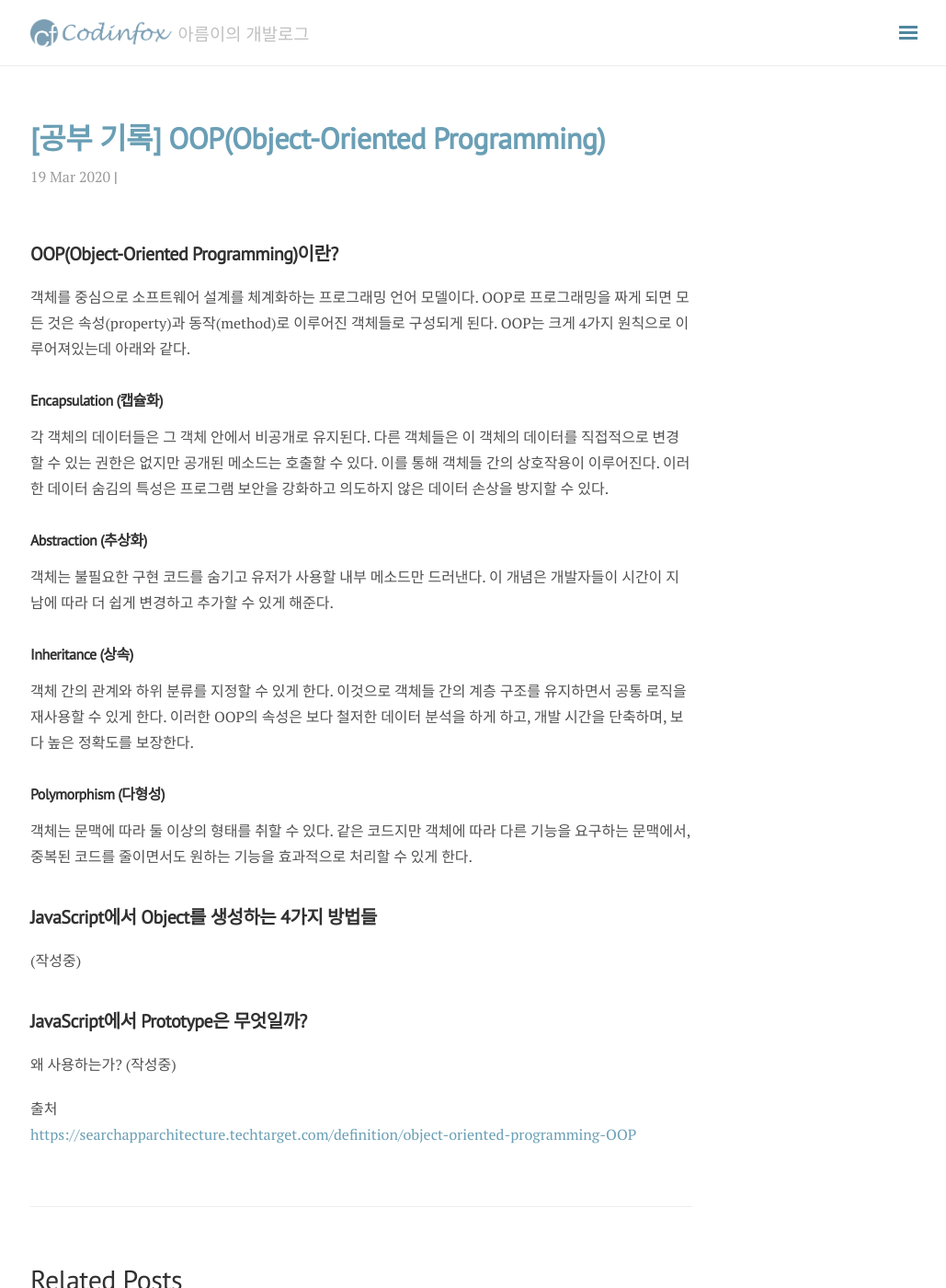
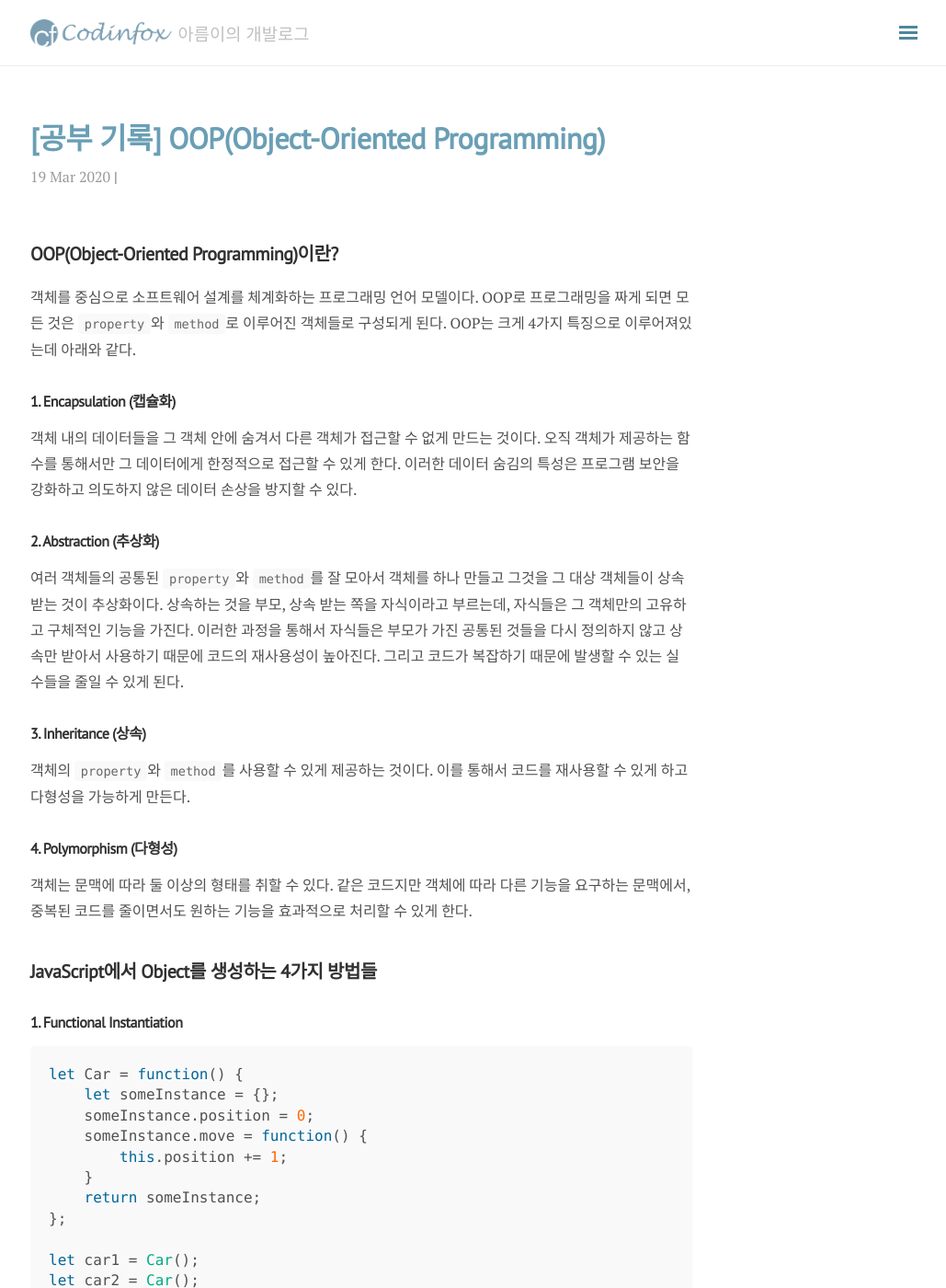
Before and after one commit to aiody/aiody.github.io, a Jekyll site: the page built from _posts/2020-03-19-OOP.md, in a window 1280 px wide and 1400 px high. Shown: the whole window at 92% size, without its empty margins (247-1276 px from the left). Built offline with Jekyll 4.4.1, drawn with Linux system fonts in a browser that asks for light colours; nearby versions of some CDN libraries; our own code applies the rules of GitHub Pages for plain Markdown files; comment, search, counter and statistics services are not loaded; some of the changed text lies outside the part shown.

Commit message:
Update 2020-03-19-OOP.md

````diff
--- a/_posts/2020-03-19-OOP.md
+++ b/_posts/2020-03-19-OOP.md
@@ -6,29 +6,101 @@ categories: JavaScript
 
 ## OOP(Object-Oriented Programming)이란?
 객체를 중심으로 소프트웨어 설계를 체계화하는 프로그래밍 언어 모델이다.
-OOP로 프로그래밍을 짜게 되면 모든 것은 속성(property)과 동작(method)로 이루어진 객체들로 구성되게 된다.
-OOP는 크게 4가지 원칙으로 이루어져있는데 아래와 같다.
+OOP로 프로그래밍을 짜게 되면 모든 것은 `property`와 `method`로 이루어진 객체들로 구성되게 된다.
+OOP는 크게 4가지 특징으로 이루어져있는데 아래와 같다.
 
-#### Encapsulation (캡슐화)
-각 객체의 데이터들은 그 객체 안에서 비공개로 유지된다.
-다른 객체들은 이 객체의 데이터를 직접적으로 변경할 수 있는 권한은 없지만 공개된 메소드는 호출할 수 있다. 이를 통해 객체들 간의 상호작용이 이루어진다.
-이러한 데이터 숨김의 특성은 프로그램 보안을 강화하고 의도하지 않은 데이터 손상을 방지할 수 있다.
+#### 1. Encapsulation (캡슐화)
+객체 내의 데이터들을 그 객체 안에 숨겨서 다른 객체가 접근할 수 없게 만드는 것이다. 오직 객체가 제공하는 함수를 통해서만 그 데이터에게 한정적으로 접근할 수 있게 한다. 이러한 데이터 숨김의 특성은 프로그램 보안을 강화하고 의도하지 않은 데이터 손상을 방지할 수 있다.
 
-#### Abstraction (추상화)
-객체는 불필요한 구현 코드를 숨기고 유저가 사용할 내부 메소드만 드러낸다.
-이 개념은 개발자들이 시간이 지남에 따라 더 쉽게 변경하고 추가할 수 있게 해준다.
+#### 2. Abstraction (추상화)
+여러 객체들의 공통된 `property`와 `method`를 잘 모아서 객체를 하나 만들고 그것을 그 대상 객체들이 상속받는 것이 추상화이다. 상속하는 것을 부모, 상속 받는 쪽을 자식이라고 부르는데, 자식들은 그 객체만의 고유하고 구체적인 기능을 가진다. 이러한 과정을 통해서 자식들은 부모가 가진 공통된 것들을 다시 정의하지 않고 상속만 받아서 사용하기 때문에 코드의 재사용성이 높아진다. 그리고 코드가 복잡하기 때문에 발생할 수 있는 실수들을 줄일 수 있게 된다.
 
-#### Inheritance (상속)
-객체 간의 관계와 하위 분류를 지정할 수 있게 한다. 이것으로 객체들 간의 계층 구조를 유지하면서 공통 로직을 재사용할 수 있게 한다.
-이러한 OOP의 속성은 보다 철저한 데이터 분석을 하게 하고, 개발 시간을 단축하며, 보다 높은 정확도를 보장한다.
+#### 3. Inheritance (상속)
+객체의 `property`와 `method`를 사용할 수 있게 제공하는 것이다. 이를 통해서 코드를 재사용할 수 있게 하고 다형성을 가능하게 만든다.
 
-#### Polymorphism (다형성)
+#### 4. Polymorphism (다형성)
 객체는 문맥에 따라 둘 이상의 형태를 취할 수 있다.
 같은 코드지만 객체에 따라 다른 기능을 요구하는 문맥에서, 중복된 코드를 줄이면서도 원하는 기능을 효과적으로 처리할 수 있게 한다.
 
 ## JavaScript에서 Object를 생성하는 4가지 방법들
-(작성중)
+#### 1. Functional Instantiation
+```js
+let Car = function() {
+    let someInstance = {};
+    someInstance.position = 0;
+    someInstance.move = function() {
+        this.position += 1;
+    }
+    return someInstance;
+};
 
+let car1 = Car();
+let car2 = Car();
+car1.move();
+```
+#### 2. Functional Shared Instantiation
+```js
+let extend = function(to, from) {
+    for (let key in from) {
+        to[key] = from[key];
+    }
+};
+
+let someMethods = {};
+someMethods.move = function() {
+    this.position += 1;
+};
+
+let Car = function(position) {
+    let someInstance = {
+        position: position,
+    };
+    extend(someInstance, someMethods);
+    return someInstance;
+};
+
+let car1 = Car(5);
+let car2 = Car(10);
+car1.move();
+```
+Functional Instantiation 방식은 인스턴스를 생성할 때마다 모든 메소드를 someInstance에게 할당하므로,
+각각의 인스턴스들이 메소드의 수 만큼의 메모리를 더 차지하지만
+Functional Shared Instantiation 방식은 someMethods의 메모리 주소만을 참조하기 때문에 메모리 효율이 좋아집니다.
+
+#### 3. Prototypal Instantiation
+```js
+let someMethods = {};
+someMethods.move = function() {
+    this.position += 1;
+};
+
+let Car = function(position) {
+    let someInstance = Object.create(someMethods);
+    someInstance.position = position;
+    return someInstance;
+};
+
+let car1 = Car(5);
+let car2 = Car(10);
+car1.move();
+```
+object.create() : 특정 객체를 프로토타입으로 하는 객체를 생성해주는 함수.
+
+#### 4. Pseudoclassical Instantiation
+```js
+let Car = function(position) {
+    this.position = position;
+};
+
+Car.prototype.move = function() {
+    this.position += 1;
+};
+
+let car1 = new Car(5);
+let car2 = new Car(10);
+car1.move();
+```
+현재 가장 많이 쓰는 방법입니다.
 
 ## JavaScript에서 Prototype은 무엇일까?
 왜 사용하는가?
````
Also changed, not shown: other parts of _posts/2020-03-19-OOP.md (+1 -0 lines).
